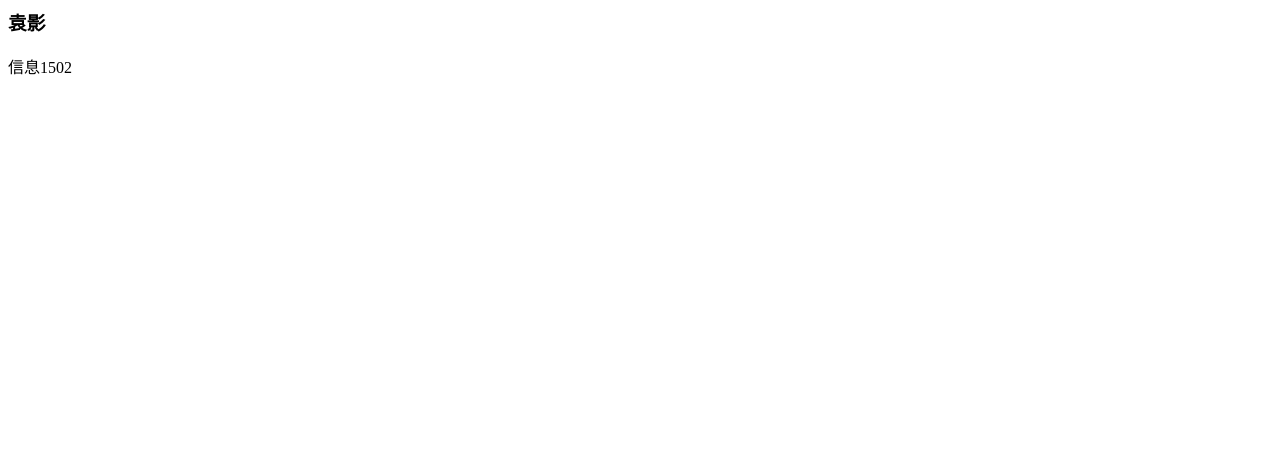
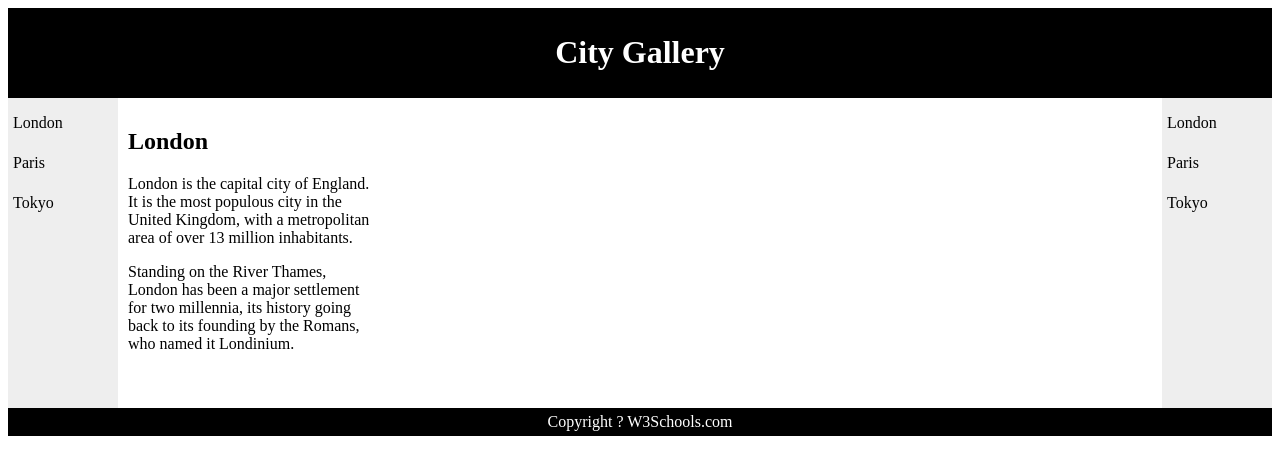
Before and after one commit to woaiwobaba/yy28, a plain HTML site: page index.html in a window 1280 px wide. Drawn offline with Linux system fonts and the light colour scheme.

Commit message:
Update index.html

```diff
--- a/index.html
+++ b/index.html
@@ -1,6 +1,78 @@
+<!DOCTYPE html>
 <html>
+
+<head>
+<style>
+#header {
+    background-color:black;
+    color:white;
+    text-align:center;
+    padding:5px;
+}
+#nav {
+    line-height:40px;
+    background-color:#eeeeee;
+    height:300px;
+    width:100px;
+    float:left;
+    padding:5px;
+}
+#nav2 {
+    line-height:40px;
+    background-color:#eeeeee;
+    height:300px;
+    width:100px;
+    float:right;
+    padding:5px;
+}
+#section {
+    width:250px;
+    float:left;
+    padding:10px;
+}
+#footer {
+    background-color:black;
+    color:white;
+    clear:both;
+    text-align:center;
+   padding:5px;
+}
+</style>
+</head>
+
 <body>
-<h3>袁影</h3>
-<p>信息1502</p>
+
+<div id="header">
+<h1>City Gallery</h1>
+</div>
+
+<div id="nav">
+London<br>
+Paris<br>
+Tokyo<br>
+</div>
+
+<div id="nav2">
+London<br>
+Paris<br>
+Tokyo<br>
+</div>
+
+<div id="section">
+<h2>London</h2>
+<p>
+London is the capital city of England. It is the most populous city in the United Kingdom,
+with a metropolitan area of over 13 million inhabitants.
+</p>
+<p>
+Standing on the River Thames, London has been a major settlement for two millennia,
+its history going back to its founding by the Romans, who named it Londinium.
+</p>
+</div>
+
+<div id="footer">
+Copyright ? W3Schools.com
+</div>
+
 </body>
 </html>
```
